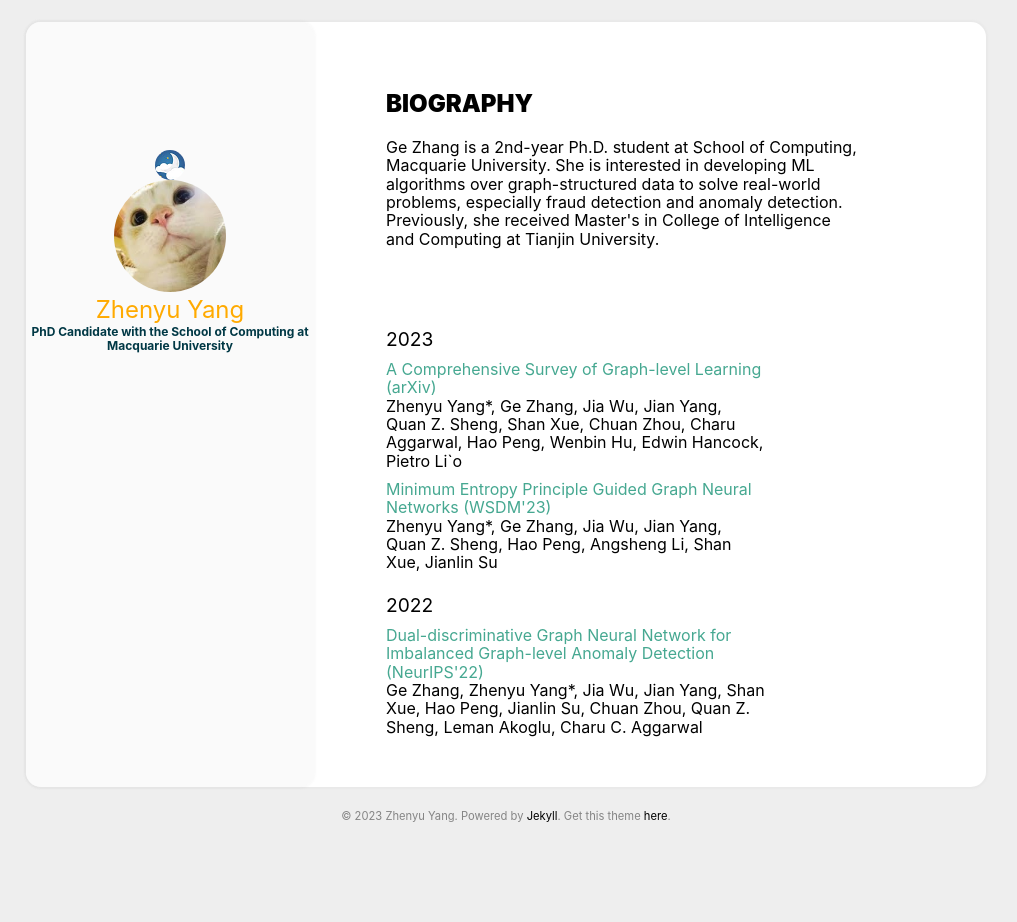
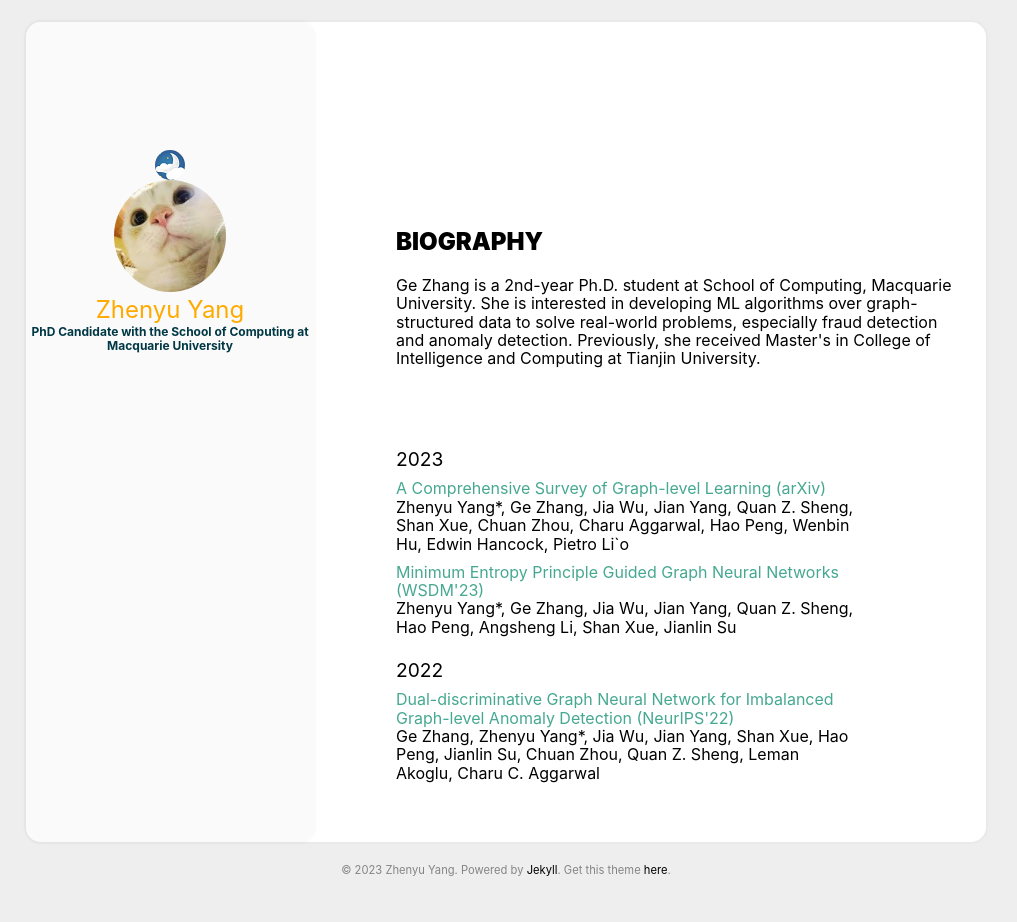
Before and after one commit to ZhenyuYangMQ/ZhenyuYangMQ.github.io, a Jekyll site: the page built from index.html, in a window 1280 px wide. Shown: the whole page, without its empty margins (134-1151 px from the left). Built offline with Jekyll 4.4.1, drawn with Linux system fonts in a browser that asks for light colours.

Commit message:
Update index.html

```diff
--- a/index.html
+++ b/index.html
@@ -2,7 +2,7 @@
 layout: page
 ---
 
-<div class="archive_title">
+<div class="post_comment">
 <div>
   <h2><b>BIOGRAPHY</b></h2>
   Ge Zhang is a 2nd-year Ph.D. student at School of Computing, Macquarie University. She is interested in developing ML algorithms over graph-structured data to solve real-world problems, especially fraud detection and anomaly detection. Previously, she received Master's in College of Intelligence and Computing at Tianjin University.
```
